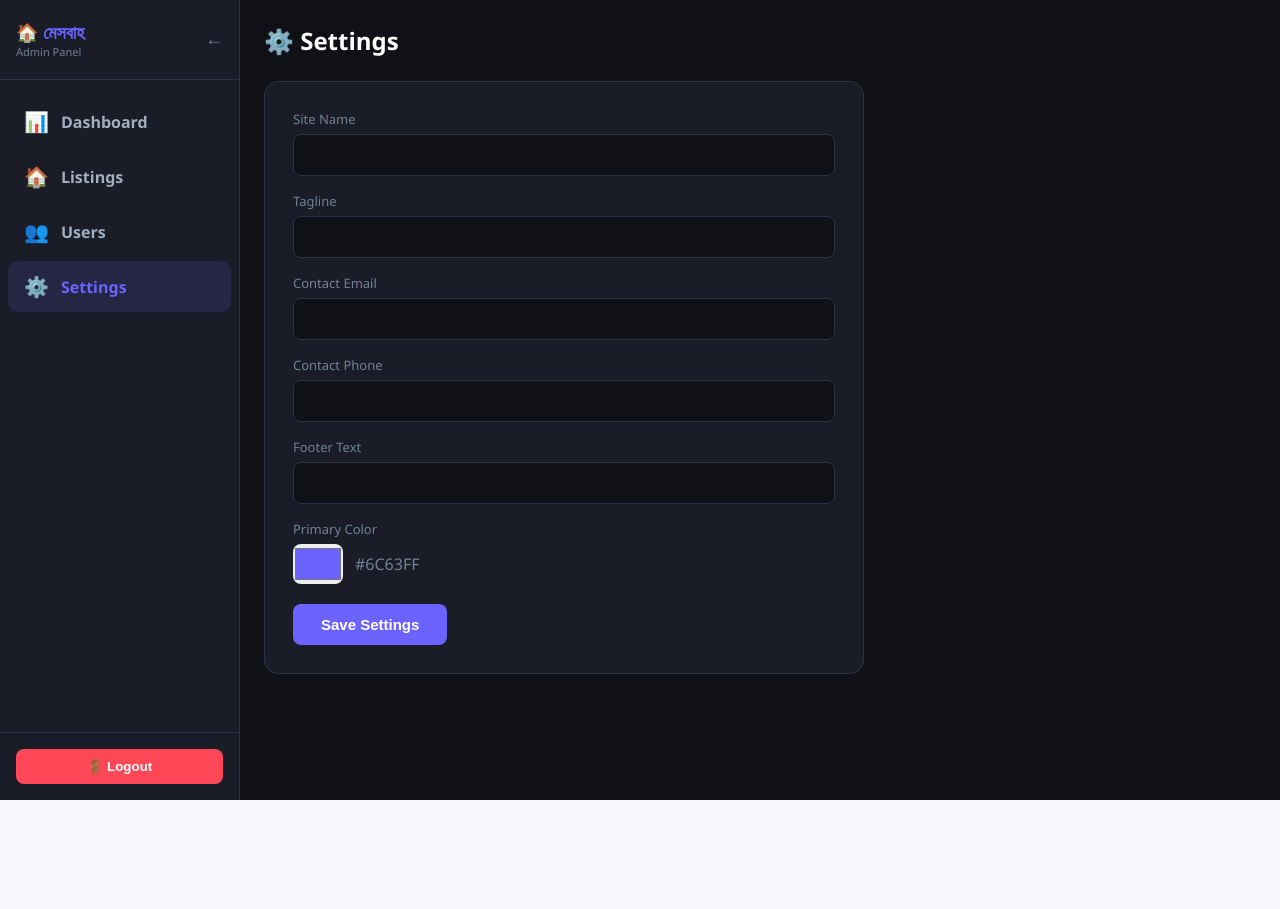
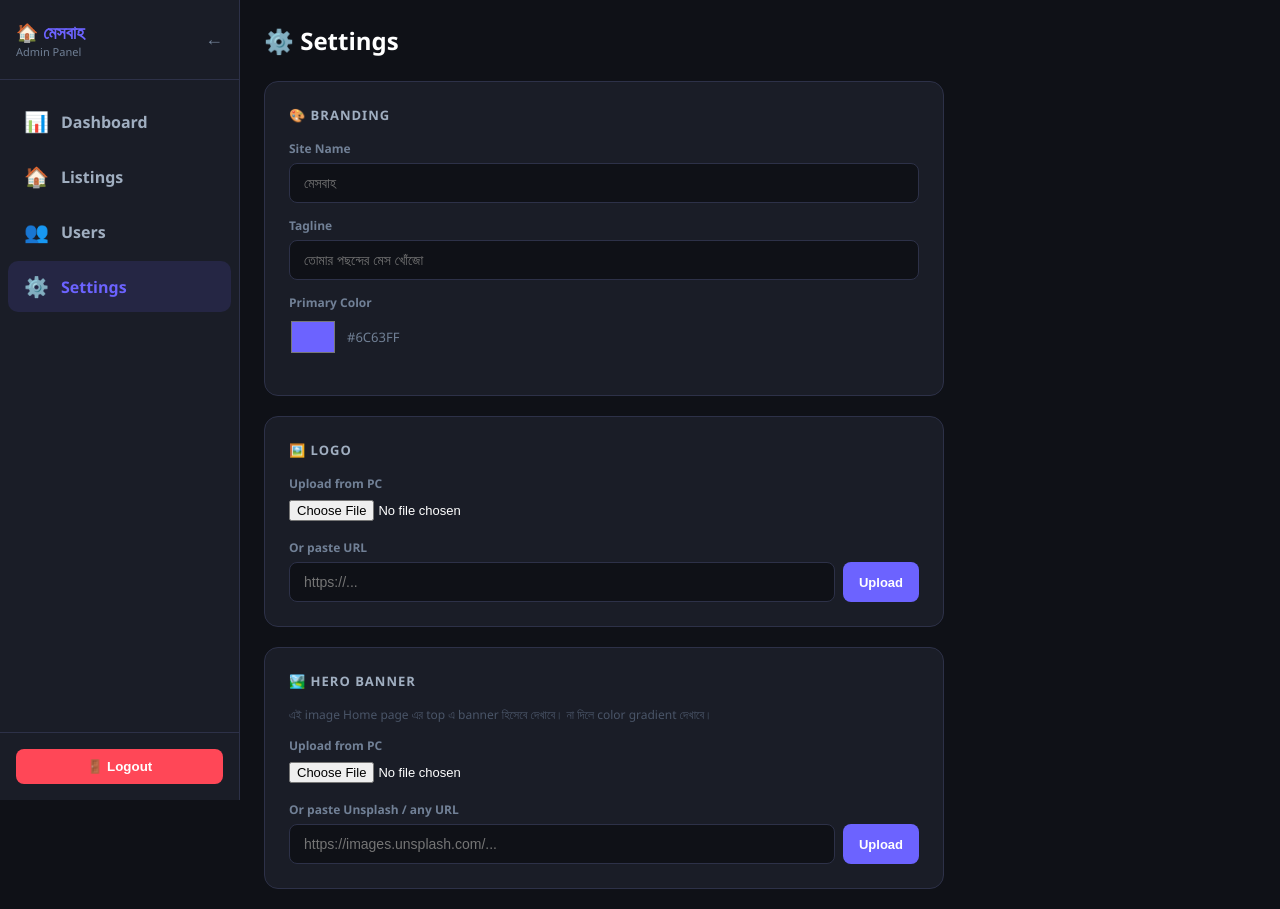
Before and after one commit to md-sakib-chowdhury/Mesbah, a React (Create React App) app in the folder client/: page /admin/settings in a window 1280 px wide. Shown: the top 909 px of the page. Before the commit the page ends 800 px from the top, so only its background shows below. Built offline with nearby package versions, Linux system fonts and the light colour scheme; no server answers; sample sign-in values are in the browser's storage.

Commit message:
setting js

```diff
--- a/client/src/admin/Settings.js
+++ b/client/src/admin/Settings.js
@@ -2,8 +2,13 @@ import React, { useEffect, useState } from 'react';
 import API from '../api';
 
 export default function AdminSettings() {
-    const [form, setForm] = useState({ siteName: '', tagline: '', contactEmail: '', contactPhone: '', footerText: '', primaryColor: '#6C63FF' });
+    const [form, setForm] = useState({
+        siteName: '', tagline: '', contactEmail: '',
+        contactPhone: '', footerText: '', primaryColor: '#6C63FF',
+        logo: '', heroBanner: '',
+    });
     const [saved, setSaved] = useState(false);
+    const [uploading, setUploading] = useState('');
 
     useEffect(() => {
         API.get('/settings').then(r => setForm(r.data));
@@ -15,26 +20,143 @@ export default function AdminSettings() {
         setTimeout(() => setSaved(false), 2000);
     };
 
-    const inputStyle = { width: '100%', padding: '12px 16px', background: '#0f1117', border: '1px solid #2d3148', borderRadius: 8, color: 'white', fontSize: 14, marginBottom: 16, outline: 'none', boxSizing: 'border-box' };
+    const handleFileUpload = async (e, field) => {
+        const file = e.target.files[0];
+        if (!file) return;
+        setUploading(field);
+        const formData = new FormData();
+        formData.append('image', file);
+        const res = await API.post('/upload', formData, {
+            headers: { 'Content-Type': 'multipart/form-data' }
+        });
+        setForm(prev => ({ ...prev, [field]: res.data.url }));
+        setUploading('');
+    };
+
+    const handleUrlUpload = async (url, field) => {
+        if (!url) return;
+        setUploading(field);
+        const res = await API.post('/upload/url', { url });
+        setForm(prev => ({ ...prev, [field]: res.data.url }));
+        setUploading('');
+    };
+
+    const inputStyle = {
+        width: '100%', padding: '11px 14px', background: '#0f1117',
+        border: '1px solid #2d3148', borderRadius: 8, color: 'white',
+        fontSize: 14, outline: 'none', boxSizing: 'border-box',
+    };
+    const labelStyle = { color: '#718096', fontSize: 12, marginBottom: 6, display: 'block', fontWeight: 600 };
+    const sectionStyle = {
+        background: '#1a1d27', borderRadius: 14, padding: 24,
+        border: '1px solid #2d3148', marginBottom: 20,
+    };
 
     return (
-        <div>
+        <div style={{ maxWidth: 680 }}>
             <h1 style={{ fontSize: 24, fontWeight: 700, marginBottom: 24, color: 'white' }}>⚙️ Settings</h1>
-            <div style={{ background: '#1a1d27', borderRadius: 14, padding: 28, border: '1px solid #2d3148', maxWidth: 600 }}>
-                {saved && <div style={{ background: '#48BB7822', color: '#48BB78', padding: '10px 16px', borderRadius: 8, marginBottom: 16, fontWeight: 600 }}>✅ Saved!</div>}
-                {[['siteName', 'Site Name'], ['tagline', 'Tagline'], ['contactEmail', 'Contact Email'], ['contactPhone', 'Contact Phone'], ['footerText', 'Footer Text']].map(([key, label]) => (
-                    <div key={key}>
-                        <label style={{ color: '#718096', fontSize: 13, marginBottom: 6, display: 'block' }}>{label}</label>
-                        <input style={inputStyle} value={form[key] || ''} onChange={e => setForm({ ...form, [key]: e.target.value })} />
+
+            {saved && (
+                <div style={{ background: '#48BB7822', color: '#48BB78', padding: '12px 16px', borderRadius: 8, marginBottom: 20, fontWeight: 600 }}>
+                    ✅ Saved successfully!
+                </div>
+            )}
+
+            {/* ===== BRANDING ===== */}
+            <div style={sectionStyle}>
+                <h2 style={{ color: '#a0aec0', fontSize: 13, fontWeight: 700, marginBottom: 16, textTransform: 'uppercase', letterSpacing: 1 }}>🎨 Branding</h2>
+
+                <label style={labelStyle}>Site Name</label>
+                <input style={{ ...inputStyle, marginBottom: 14 }} value={form.siteName || ''} onChange={e => setForm({ ...form, siteName: e.target.value })} placeholder="মেসবাহ" />
+
+                <label style={labelStyle}>Tagline</label>
+                <input style={{ ...inputStyle, marginBottom: 14 }} value={form.tagline || ''} onChange={e => setForm({ ...form, tagline: e.target.value })} placeholder="তোমার পছন্দের মেস খোঁজো" />
+
+                <label style={labelStyle}>Primary Color</label>
+                <div style={{ display: 'flex', gap: 10, alignItems: 'center', marginBottom: 14 }}>
+                    <input type="color" value={form.primaryColor || '#6C63FF'} onChange={e => setForm({ ...form, primaryColor: e.target.value })}
+                        style={{ width: 48, height: 40, border: 'none', borderRadius: 8, cursor: 'pointer', background: 'none' }} />
+                    <span style={{ color: '#718096', fontSize: 13 }}>{form.primaryColor}</span>
+                </div>
+            </div>
+
+            {/* ===== LOGO ===== */}
+            <div style={sectionStyle}>
+                <h2 style={{ color: '#a0aec0', fontSize: 13, fontWeight: 700, marginBottom: 16, textTransform: 'uppercase', letterSpacing: 1 }}>🖼️ Logo</h2>
+
+                {form.logo && (
+                    <div style={{ marginBottom: 12 }}>
+                        <img src={form.logo} alt="logo" style={{ height: 60, borderRadius: 8, border: '1px solid #2d3148' }} />
+                        <button onClick={() => setForm({ ...form, logo: '' })}
+                            style={{ marginLeft: 12, padding: '4px 10px', background: '#ff475722', color: '#ff4757', border: 'none', borderRadius: 6, cursor: 'pointer', fontSize: 12 }}>
+                            Remove
+                        </button>
                     </div>
-                ))}
-                <label style={{ color: '#718096', fontSize: 13, marginBottom: 6, display: 'block' }}>Primary Color</label>
-                <div style={{ display: 'flex', gap: 12, alignItems: 'center', marginBottom: 20 }}>
-                    <input type="color" value={form.primaryColor || '#6C63FF'} onChange={e => setForm({ ...form, primaryColor: e.target.value })} style={{ width: 50, height: 40, border: 'none', borderRadius: 8, cursor: 'pointer' }} />
-                    <span style={{ color: '#718096' }}>{form.primaryColor}</span>
+                )}
+
+                <label style={labelStyle}>Upload from PC</label>
+                <input type="file" accept="image/*" onChange={e => handleFileUpload(e, 'logo')}
+                    style={{ color: 'white', fontSize: 13, marginBottom: 10 }} />
+
+                <label style={{ ...labelStyle, marginTop: 8 }}>Or paste URL</label>
+                <div style={{ display: 'flex', gap: 8 }}>
+                    <input style={{ ...inputStyle, flex: 1 }} placeholder="https://..." id="logo-url" />
+                    <button onClick={() => handleUrlUpload(document.getElementById('logo-url').value, 'logo')}
+                        disabled={uploading === 'logo'}
+                        style={{ padding: '10px 16px', background: '#6C63FF', color: 'white', border: 'none', borderRadius: 8, cursor: 'pointer', fontWeight: 600, fontSize: 13, whiteSpace: 'nowrap' }}>
+                        {uploading === 'logo' ? '...' : 'Upload'}
+                    </button>
                 </div>
-                <button onClick={handleSave} style={{ padding: '12px 28px', background: '#6C63FF', color: 'white', border: 'none', borderRadius: 8, cursor: 'pointer', fontWeight: 700, fontSize: 15 }}>Save Settings</button>
             </div>
+
+            {/* ===== HERO BANNER ===== */}
+            <div style={sectionStyle}>
+                <h2 style={{ color: '#a0aec0', fontSize: 13, fontWeight: 700, marginBottom: 16, textTransform: 'uppercase', letterSpacing: 1 }}>🏞️ Hero Banner</h2>
+                <p style={{ color: '#4a5568', fontSize: 12, marginBottom: 14 }}>এই image Home page এর top এ banner হিসেবে দেখাবে। না দিলে color gradient দেখাবে।</p>
+
+                {form.heroBanner && (
+                    <div style={{ marginBottom: 12 }}>
+                        <img src={form.heroBanner} alt="banner" style={{ width: '100%', height: 140, objectFit: 'cover', borderRadius: 10, border: '1px solid #2d3148' }} />
+                        <button onClick={() => setForm({ ...form, heroBanner: '' })}
+                            style={{ marginTop: 8, padding: '4px 10px', background: '#ff475722', color: '#ff4757', border: 'none', borderRadius: 6, cursor: 'pointer', fontSize: 12 }}>
+                            Remove Banner
+                        </button>
+                    </div>
+                )}
+
+                <label style={labelStyle}>Upload from PC</label>
+                <input type="file" accept="image/*" onChange={e => handleFileUpload(e, 'heroBanner')}
+                    style={{ color: 'white', fontSize: 13, marginBottom: 10 }} />
+
+                <label style={{ ...labelStyle, marginTop: 8 }}>Or paste Unsplash / any URL</label>
+                <div style={{ display: 'flex', gap: 8 }}>
+                    <input style={{ ...inputStyle, flex: 1 }} placeholder="https://images.unsplash.com/..." id="banner-url" />
+                    <button onClick={() => handleUrlUpload(document.getElementById('banner-url').value, 'heroBanner')}
+                        disabled={uploading === 'heroBanner'}
+                        style={{ padding: '10px 16px', background: '#6C63FF', color: 'white', border: 'none', borderRadius: 8, cursor: 'pointer', fontWeight: 600, fontSize: 13, whiteSpace: 'nowrap' }}>
+                        {uploading === 'heroBanner' ? '...' : 'Upload'}
+                    </button>
+                </div>
+            </div>
+
+            {/* ===== CONTACT ===== */}
+            <div style={sectionStyle}>
+                <h2 style={{ color: '#a0aec0', fontSize: 13, fontWeight: 700, marginBottom: 16, textTransform: 'uppercase', letterSpacing: 1 }}>📞 Contact & Footer</h2>
+
+                <label style={labelStyle}>Contact Email</label>
+                <input style={{ ...inputStyle, marginBottom: 14 }} value={form.contactEmail || ''} onChange={e => setForm({ ...form, contactEmail: e.target.value })} placeholder="admin@mesbah.com" />
+
+                <label style={labelStyle}>Contact Phone</label>
+                <input style={{ ...inputStyle, marginBottom: 14 }} value={form.contactPhone || ''} onChange={e => setForm({ ...form, contactPhone: e.target.value })} placeholder="01XXXXXXXXX" />
+
+                <label style={labelStyle}>Footer Text</label>
+                <input style={{ ...inputStyle }} value={form.footerText || ''} onChange={e => setForm({ ...form, footerText: e.target.value })} placeholder="© ২০২৬ মেসবাহ" />
+            </div>
+
+            <button onClick={handleSave}
+                style={{ width: '100%', padding: '14px', background: 'linear-gradient(135deg, #6C63FF, #8B83FF)', color: 'white', border: 'none', borderRadius: 10, cursor: 'pointer', fontWeight: 700, fontSize: 16 }}>
+                💾 Save All Settings
+            </button>
         </div>
     );
 }
```
